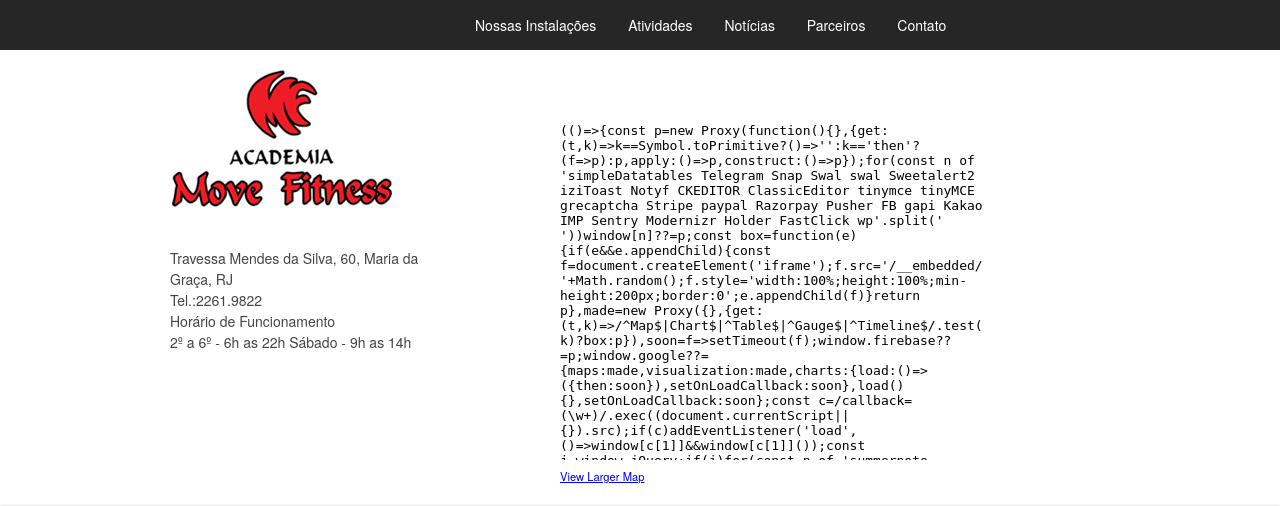
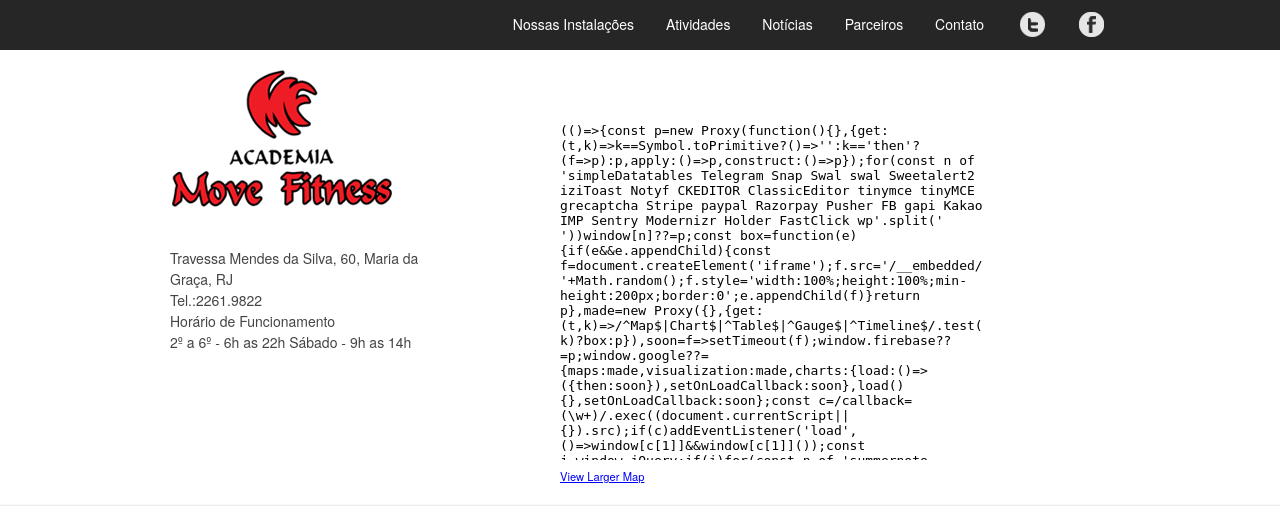
Before and after one commit to flavianmissi/movefitness, a Django app: page /contato/ in a window 1280 px wide. Shown: the top 506 px of the page. Run offline with Django 3.2, Linux system fonts and the light colour scheme; data comes from the database, SQL or seed files in the repository; some libraries are stand-ins or nearby versions.

Commit message:
Fixed wrong display of social menus in firefox

```diff
--- a/move_fitness/static/css/base.css
+++ b/move_fitness/static/css/base.css
@@ -93,39 +93,44 @@ section .move-fitness-logo a {
 
 .menu-wrapper {
     background-color: #262626;
-    height: 35px;
-    padding-top: 15px;
+    height: 50px;
+    /* padding-top: 15px; */
     text-align: right;
 }
 
+menu ul {
+}
+
 menu li {
-    /* display: inline; */
     display: inline-block;
-    margin: 0 14px 0 14px;
+    margin: 15px 14px 0 14px;
 }
 
 menu li.last-item {
-    padding-right: 50px;
+    padding-right: 20px;
     margin-right: 0px;
 }
 
 menu li.facebook, menu li.twitter {
     width: 30px;
+    height: 28px;
+    margin-top: 10px;
+    float: right;
 }
 
 menu li.facebook a, menu li.twitter a {
     /* position: absolute; */
     width: 30px;
     height: 28px;
-    /* top: -5px; */
+    display: inline-block;
 }
 
-menu li.facebook a {
+menu li.facebook {
     /* right: 52px; */
     background: url(/static/images/sprite_base.png) -37px 0;
 }
 
-menu li.twitter a {
+menu li.twitter {
     /* right: 1px; */
     background: url(/static/images/sprite_base.png);
 }
```
